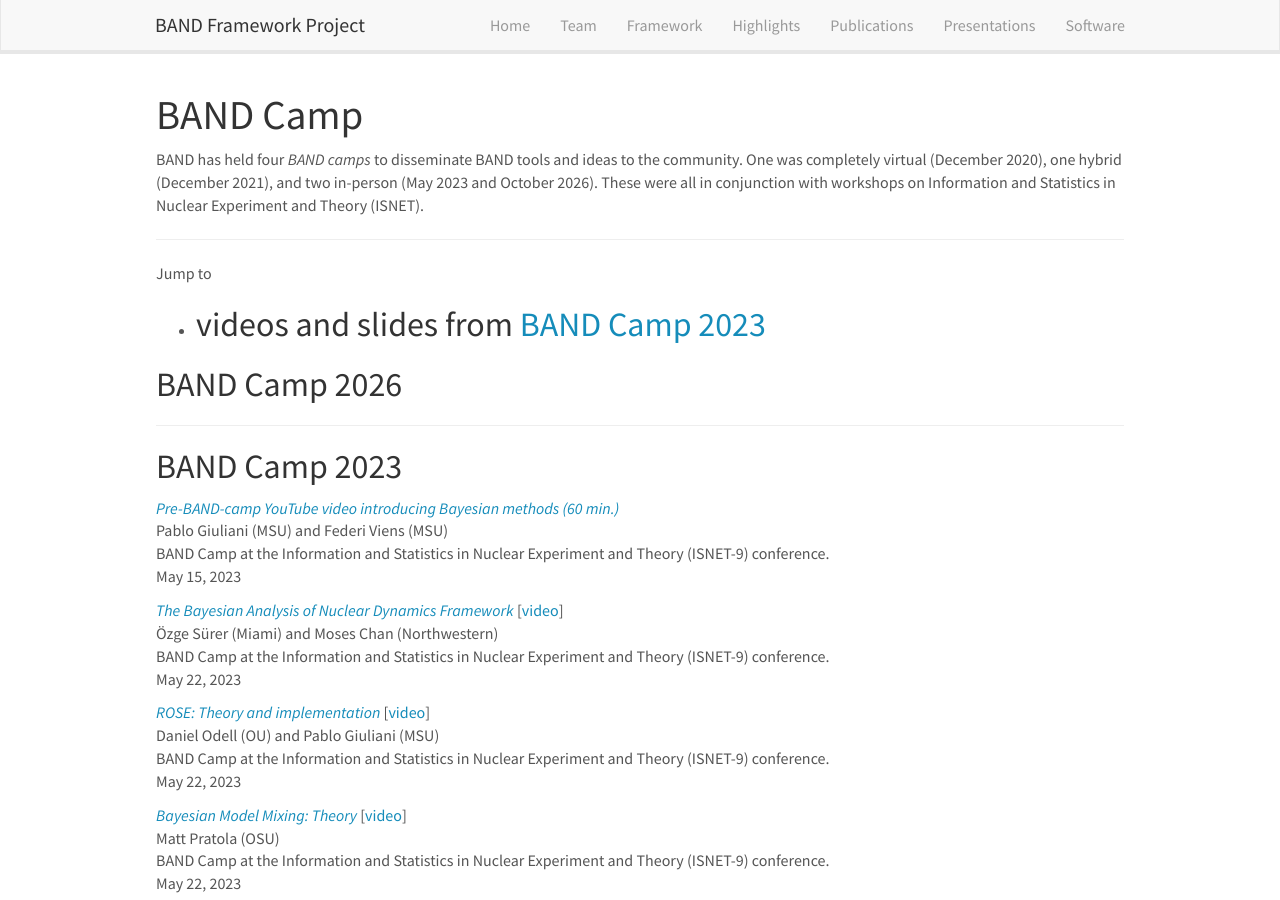
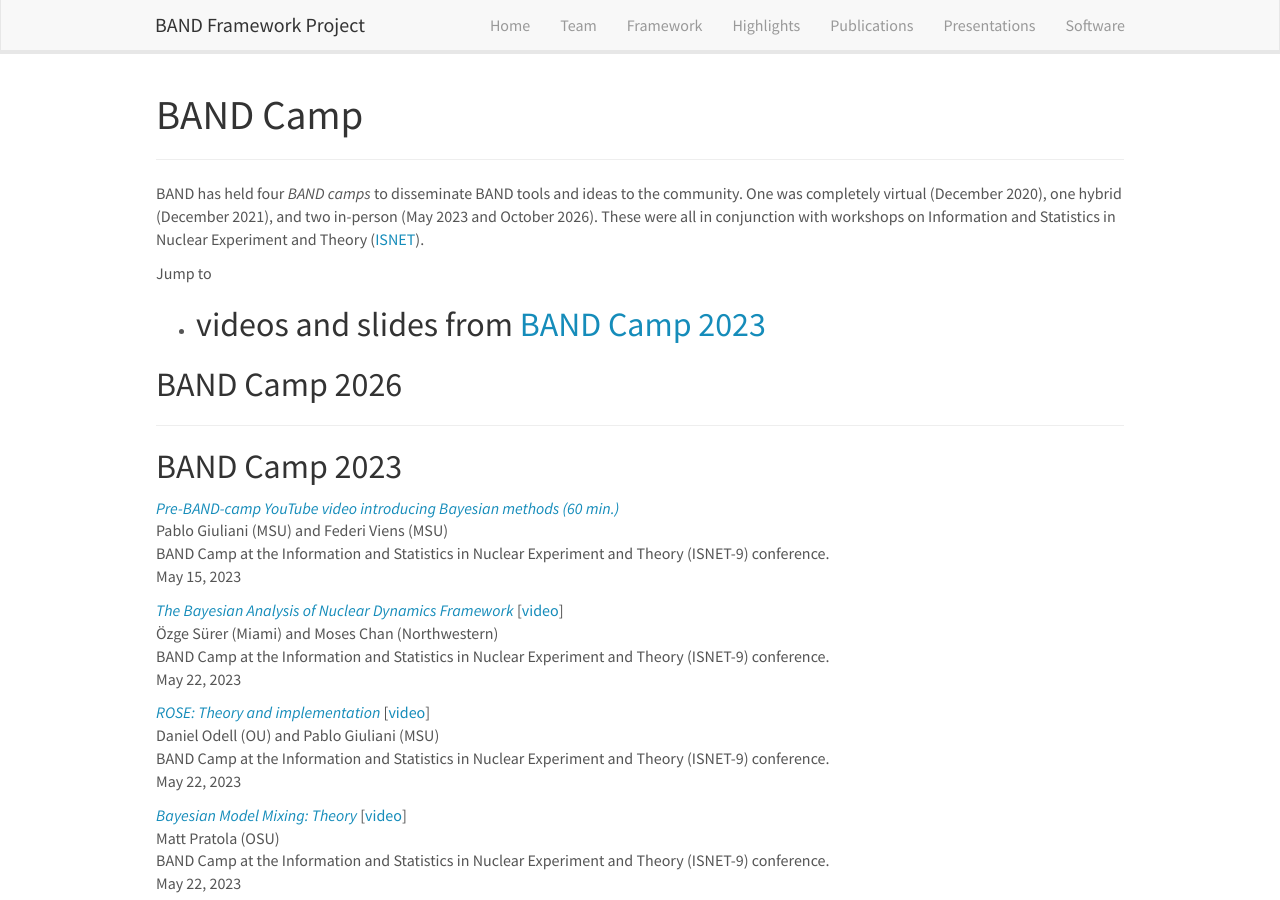
Before and after one commit to bandframework/bandframework.github.io, a Jekyll site: the page built from _pages/bandcamp.md, in a window 1280 px wide and 900 px high. Built offline with Jekyll 4.4.1, drawn with Linux system fonts in a browser that asks for light colours; nearby versions of some CDN libraries; some of the changed lines change nothing that is shown.

Commit message:
updates to BAND Camp page

```diff
--- a/_pages/bandcamp.md
+++ b/_pages/bandcamp.md
@@ -8,11 +8,11 @@ permalink: /bandcamp/
 
 # BAND Camp
 
+----
+
 BAND has held four *BAND camps* to disseminate BAND tools and ideas to the community.
-One was completely virtual (December 2020), one hybrid (December 2021), and two in-person (May 2023 and October 2026). These were all in conjunction with workshops on Information and Statistics in Nuclear Experiment and Theory (ISNET).
+One was completely virtual (December 2020), one hybrid (December 2021), and two in-person (May 2023 and October 2026). These were all in conjunction with workshops on Information and Statistics in Nuclear Experiment and Theory ([ISNET](https://isnet-series.github.io/meetings/)).
 
-
-----
 
 Jump to
 * videos and slides from [BAND Camp 2023](#band-camp-2023)
```
